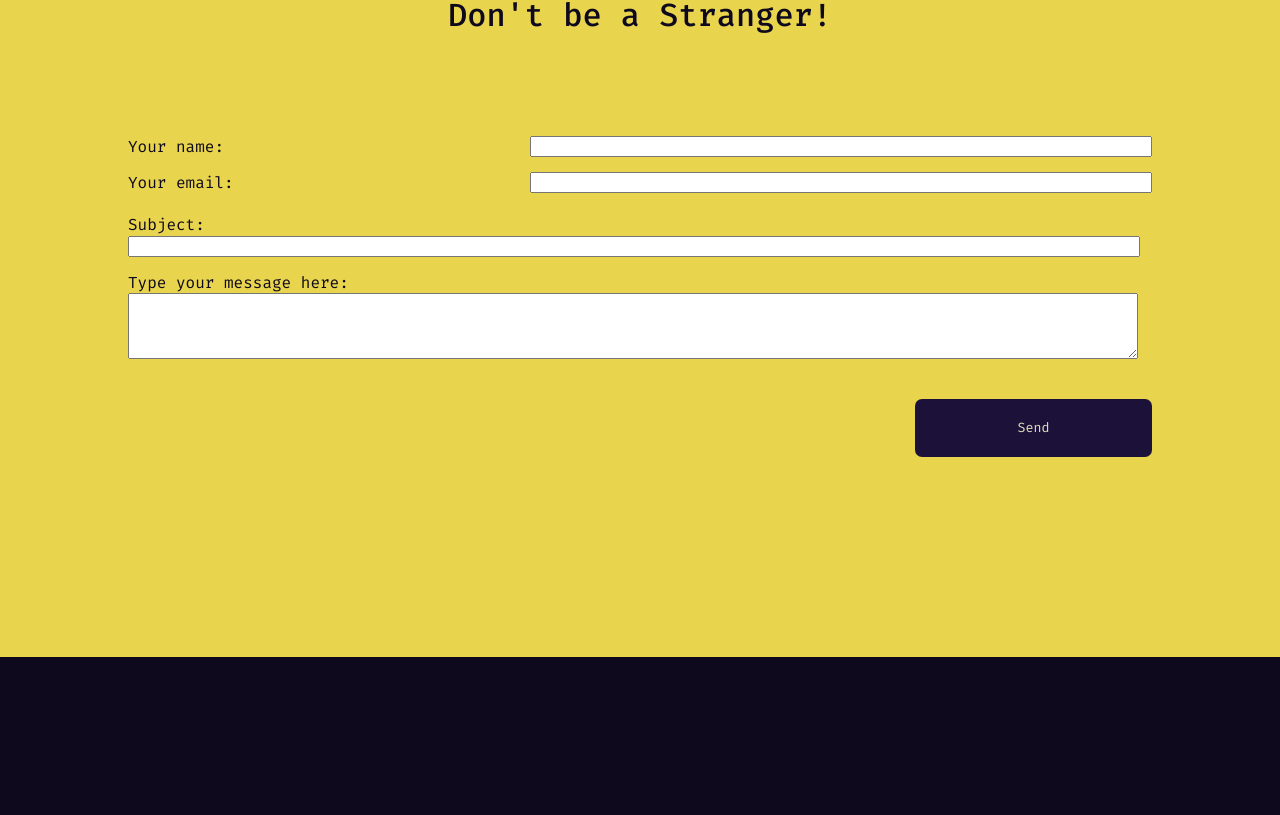
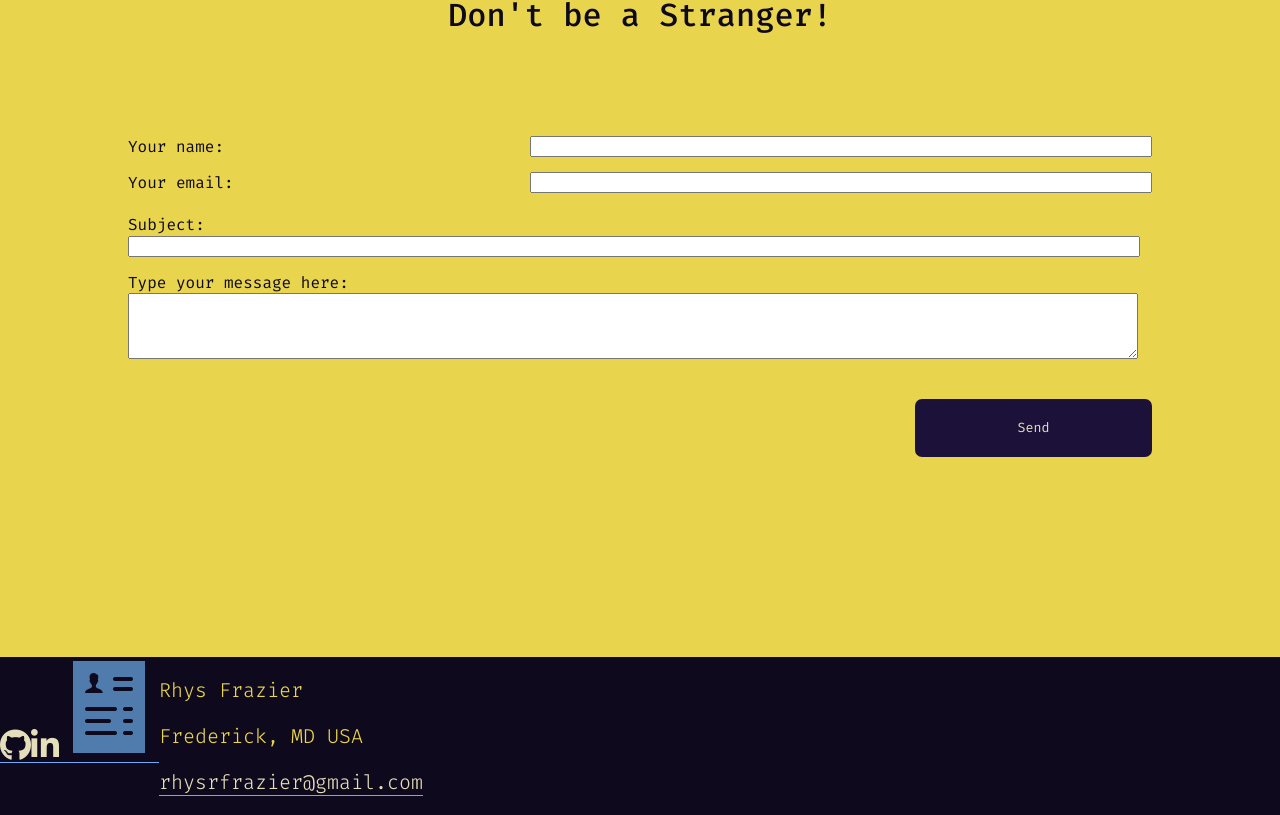
Before and after one commit to rhysrfrazier/Portfolio, a React (Vite) app: page / in a window 1280 px wide. Shown: the part 9136-9951 px from the top of the page. Before the commit the page ends 9793 px from the top, so only its background shows below. Built offline with nearby package versions, Linux system fonts and the light colour scheme.

Commit message:
added in media breakpoint

```diff
--- a/src/App.css
+++ b/src/App.css
@@ -411,8 +411,6 @@ a {
   width: 80%;
 }
 
-
-
 /* un-cramping the name and email fields */
 
 .nameEmail {
@@ -463,8 +461,22 @@ textarea {
   color: #e4deba;
 }
 
+/* get rid of the footer on mobile */
+
 .footer {
   display: none;
+}
+
+/* larger screens */
+
+@media screen and (min-width: 800px) {
+
+/*footer*/
+
+.footer {
+  display: flex;
+}
+
 }
 
 
--- a/src/App.jsx
+++ b/src/App.jsx
@@ -17,7 +17,7 @@ function App() {
       <Resume />
       <Projects />
       <Contact />
-      {/*<Footer /> */}
+      <Footer />
     </div>
   )
 }
```
